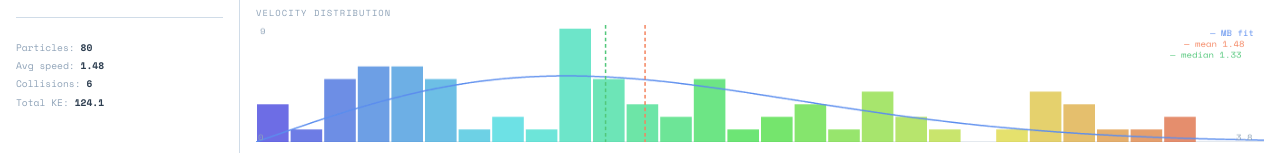
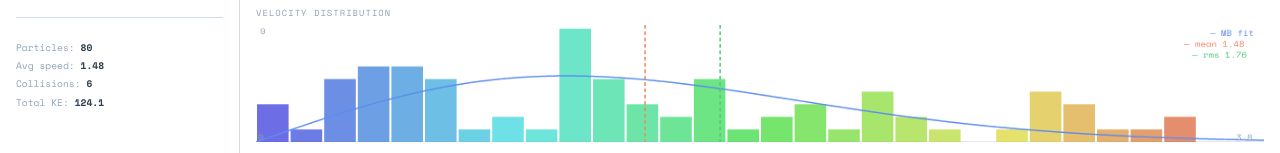
Before and after one commit to admiravet/gasparticlesim, a plain HTML site: page gas_simulation.html in a window 1280 px wide. Shown: the part 647-800 px from the top of the page. Drawn offline with nearby package versions, Linux system fonts and the light colour scheme.

Commit message:
Replace median line with RMS line in gas simulation

```diff
--- a/gas_simulation.html
+++ b/gas_simulation.html
@@ -576,18 +576,15 @@ function renderPlot() {
   }
   pctx.stroke();
 
-  // Median line
-  const sorted = [...speeds].sort((a, b) => a - b);
-  const median = sorted.length % 2 === 0
-    ? (sorted[sorted.length/2 - 1] + sorted[sorted.length/2]) / 2
-    : sorted[Math.floor(sorted.length/2)];
-  const medianX = (median / axisMax) * W;
+  // RMS line
+  const rms = Math.sqrt(speeds.reduce((a, s) => a + s*s, 0) / speeds.length);
+  const rmsX = (rms / axisMax) * W;
   pctx.beginPath();
   pctx.strokeStyle = '#52c77a';
   pctx.lineWidth = 1.5;
   pctx.setLineDash([4, 3]);
-  pctx.moveTo(medianX, 0);
-  pctx.lineTo(medianX, H);
+  pctx.moveTo(rmsX, 0);
+  pctx.lineTo(rmsX, H);
   pctx.stroke();
   pctx.setLineDash([]);
 
@@ -613,7 +610,7 @@ function renderPlot() {
   pctx.fillStyle = '#f4845f';
   pctx.fillText(`— mean ${avgSpd.toFixed(2)}`, W - 80, 24);
   pctx.fillStyle = '#52c77a';
-  pctx.fillText(`— median ${median.toFixed(2)}`, W - 94, 36);
+  pctx.fillText(`— rms ${rms.toFixed(2)}`, W - 72, 36);
 }
 
 // ─── STATS ─────────────────────────────────────────────────────────────────
```
